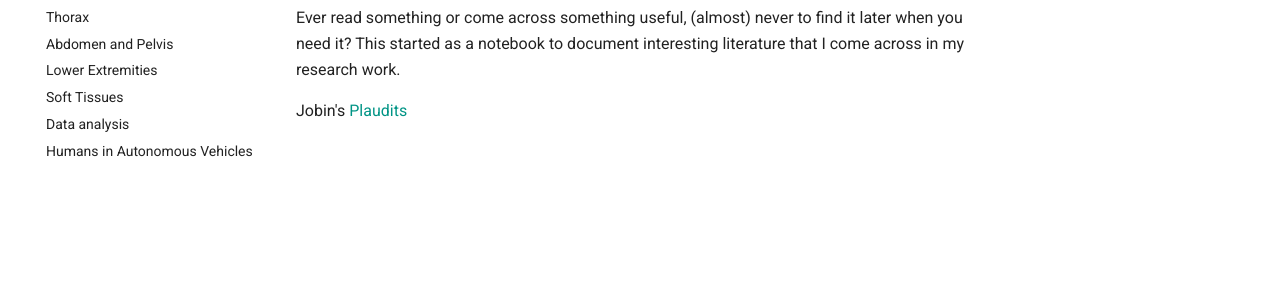
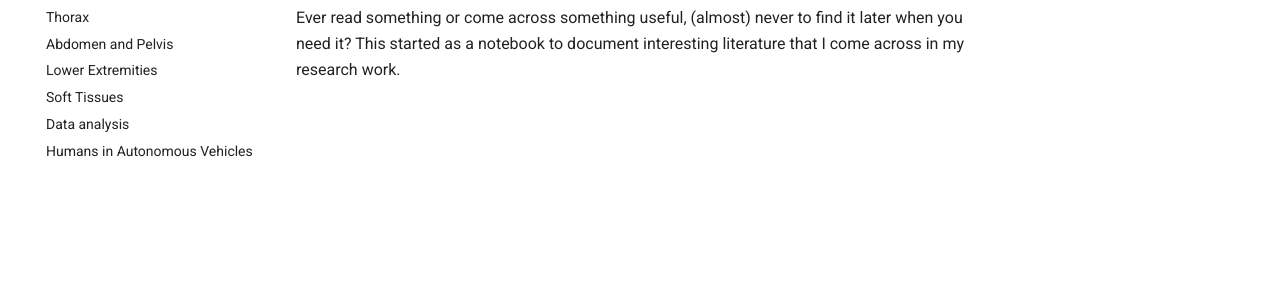
Before and after one commit to Fonsecanichs/HBM-Literature, an MkDocs documentation site: the page built from docs/index.md, in a window 1280 px wide. Shown: the part 283-577 px from the top of the page. Built offline with MkDocs 1.6.1 and Material for MkDocs 9.7.7, drawn with Linux system fonts in a browser that asks for light colours; comment, search, counter and statistics services are not loaded.

```diff
--- a/docs/index.md
+++ b/docs/index.md
@@ -3,5 +3,3 @@
 **A curated list of recent  literature on injury biomechanics, mostly focused on vehicle/mobility-related safety**
 
 Ever read something or come across something useful, (almost) never to find it later when you need it? This started as a notebook to document interesting literature that I come across in my research work.
-
-Jobin's [Plaudits](https://plaudit.pub/endorser/0000-0003-1916-7348)
```
Also changed, not shown: docs/04-Spine.md (+2 -0 lines).
